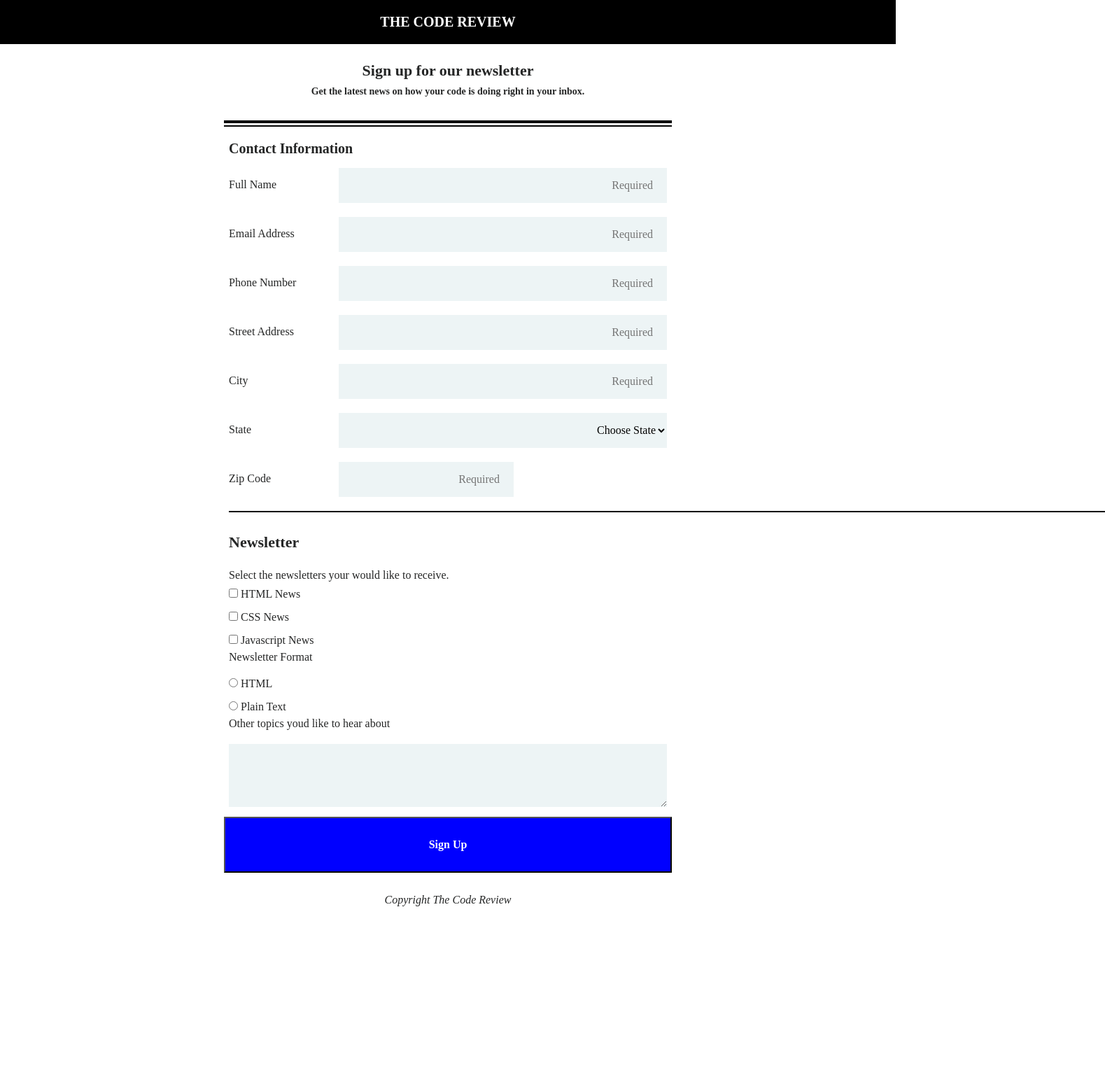
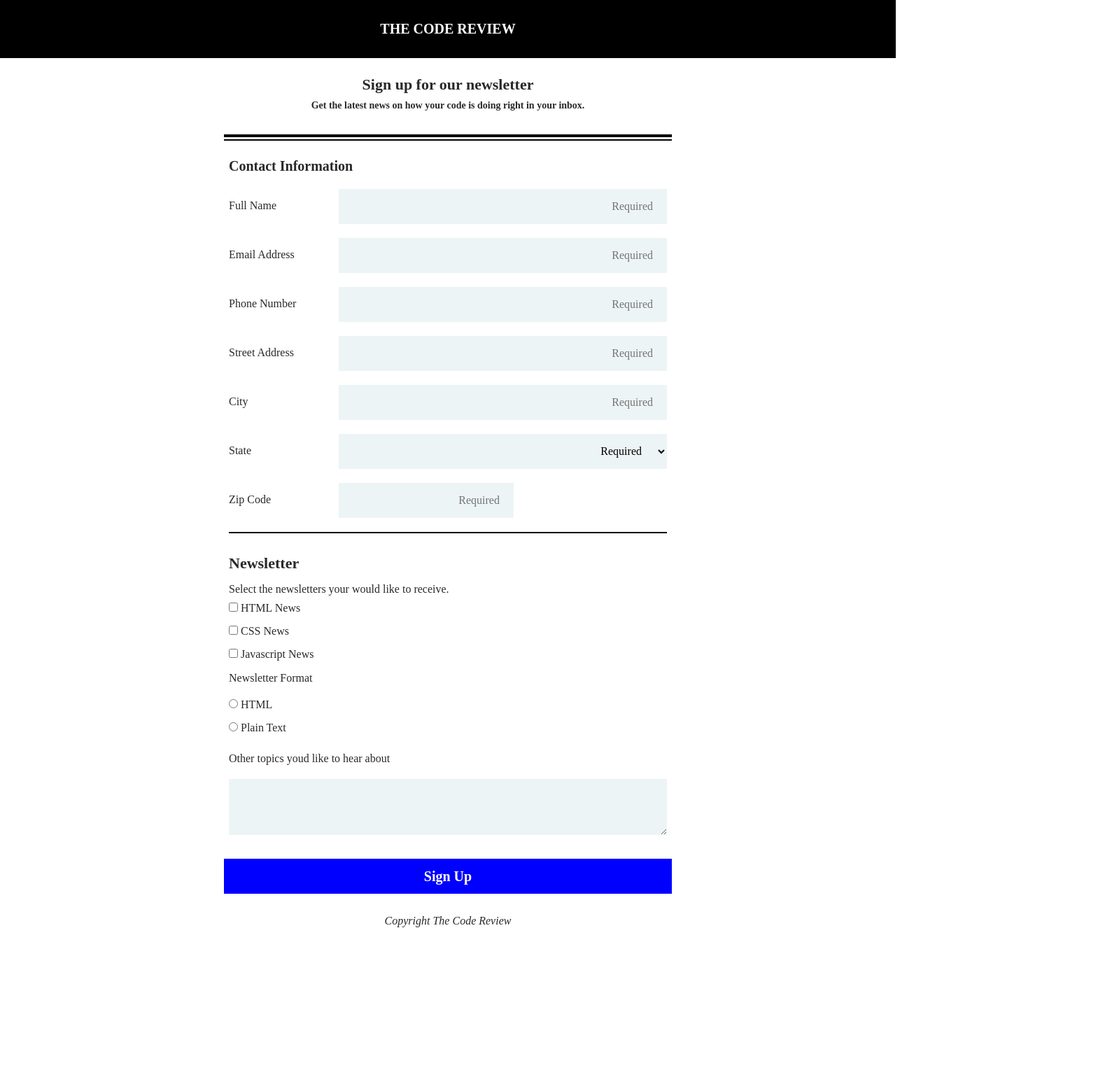
Before and after one commit to AndyDHudson/Treehouse-Techdegree-Project-3, a plain HTML site: page online_registration_v4/index.html in a window 1280 px wide. Shown: the whole page at 70% size, 1579 px wide, since content can reach past the window. Before the commit the page ends 1496 px from the top, so only its background shows below. Drawn offline with Linux system fonts and the light colour scheme.

Commit message:
Draft
Final Changes

```diff
--- a/online_registration_v4/css/styles.css
+++ b/online_registration_v4/css/styles.css
@@ -1,5 +1,7 @@
 /*---Base Element Styles-----
 ===========================*/
+
+
 * {
     box-sizing: border-box;
 }
@@ -9,6 +11,7 @@
     margin: 0;
     padding: 0;
     max-width: 100%;
+    color: #292929;
 }
 
 
@@ -18,6 +21,7 @@
 .checkbox-container {
     margin-bottom: 10px;
 }
+
 .radio-container {
     margin-top: 10px;
 }
@@ -25,6 +29,7 @@
 
  /*---Page Elements----------
 ===========================*/
+
 .main-header {
         text-align: center;
         margin-bottom: 20px;
@@ -35,8 +40,8 @@
     color: white;
     background-color: black;
     margin: 0;
-    padding-top: 20px;
-    padding-bottom: 20px;
+    padding-top: 30px;
+    padding-bottom: 30px;
     font-size: 20px;
 }
 
@@ -56,7 +61,6 @@
     margin-bottom: 2px;
 }
 
-
 p:after {
     content: '';
     border-bottom: solid 4px black;
@@ -64,7 +68,7 @@
     position: absolute;
     bottom: 3px;
     left: 0;
-    }
+}
 
 fieldset {
     border: none;
@@ -76,6 +80,8 @@
     text-align: left;
     width: 90%;
     margin: 10px 0px 10px 0px;
+    padding-top: 5px;
+    padding-bottom: 5px;
 }
 
 .required {
@@ -87,6 +93,15 @@
     background-color: #edf4f5;
     text-align: right;
     padding-right: 20px;
+}
+
+.checkbox-container {
+    padding-bottom: 10px;
+
+}
+
+.radio-container {
+    padding-bottom: 20px;
 }
 
 #state {
@@ -109,7 +124,7 @@
     font-weight: bold;
     width: 100%;
     padding-top: 30px;
-    padding-bottom: 20px;
+    padding-bottom: 10px;
     border-top: black solid 2px;
 }
 
@@ -129,40 +144,40 @@
 
 textarea:focus {
     outline: none !important;
-    border-color: red;
-    box-shadow: 0 0 10px red;
+    border-color: blue;
+    box-shadow: 0 0 10px blue;
 }
 
 input:focus {
     outline: none !important;
-    border:1px solid red;
-    box-shadow: 0 0 10px red;
+    border:1px solid blue;
+    box-shadow: 0 0 10px blue;
 }
 
 select:focus {
     outline: none !important;
-    border:1px solid red;
-    box-shadow: 0 0 10px red;
+    border:1px solid blue;
+    box-shadow: 0 0 10px blue;
 }
 
 #text {
     width: 100%;
-    height: 90px;
+    height: 100px;
     background-color: #edf4f5;
     border: none;
-}
-
-.button {
-    margin-left: 15px;
-    margin-right: 15px;
+    margin-bottom: 20px;
 }
 
 .sign-up {
-    width: 100%;
-    height: 80px;
+    font-size: 20px;
+    text-align: center;
+    border: none;
     font-weight: bold;
     color: white;
+    height: 70px;
     background-color: blue;
+    margin-left: 15px;
+    margin-right: 15px;
 }
 
 footer {
@@ -172,13 +187,16 @@
     padding-bottom: 200px;
 }
 
+
 /*---MEDIA QUERY----------------
 /* media query screen 768px---*/
 
  @media (min-width: 768px)  {
 
-/*---Layout Containers-------
+
+/*---Flexbox Container-------
 ===========================*/
+
 .contact-container {
     display: flex;
     flex-wrap: wrap;
@@ -186,18 +204,24 @@
     margin-right: 25%;
 }
 
+
  /*---Page Elements----------
 ===========================*/
 
+h1 {
+    width: 100%;
+}
+
 h2 {
     font-size: 22px;
-    margin: 25px 20px 0px 20px;
+    margin-left: 25%;
+    margin-right: 25%;
     padding: 0;
 }
 
 p {
     font-size: 14px;
-    margin: 10px 25% 0px 25%;
+    margin: 10px 25% 0px 25%;;
     padding: 0px 0px 40px 0px;
     border-bottom: solid 2px black;
     font-weight: bold;
@@ -212,7 +236,7 @@
     position: absolute;
     bottom: 3px;
     left: 0;
-    }
+}
 
 #contact {
     width: 50%;
@@ -224,51 +248,45 @@
     width: 25%;
 }
 
-.required {
-    width: 75%;
-}
-
+.required,
 #state {
     width: 75%;
-}
+ }
 
 #zip {
     width: 40%;
 }
 
 .newsletter-legend {
-    margin-left: 25%;
-    margin-right: 25%;
+width: 50%;
+margin-left: 25%;
+margin-right: 25%;
 }
 
-.newsletter-legend-label {
-    margin-left: 25%;
-    margin-right: 25%;
-}
-
+.radio-container,
+.format-legend,
+.format-legend,
+.newsletter-legend-label,
 .format-legend {
     margin-left: 25%;
     margin-right: 25%;
 }
 
-.radio-container {
-    margin-left: 25%;
-    margin-right: 25%;
-}
-
-.checkbox-container {
-    width: 50%;
-    margin: auto;
-}
-
+.checkbox-container,
 .textarea-container {
     width: 50%;
     margin: auto;
 }
 
+#text {
+    width: 100%;
+    height: 80px;
+    background-color: #edf4f5;
+    border: none;
+}
+
 .sign-up {
-    display: block;
-    width: 50%;
+    height: 50px;
     margin-left: 25%;
     margin-right: 25%;
 }
--- a/online_registration_v4/index.html
+++ b/online_registration_v4/index.html
@@ -37,9 +37,8 @@
                         <input class="required" placeholder="Required" type="text" id="city" name="user_city" required><br>
 
                         <label class="contact-label" for="state">State</label><br>
-                        <select id="state" name="user_state">
-                            <optgroup label="United States">
-                                            <option value="">Choose State</option>
+                        <select class="required" id="state" name="user_state">
+                                <option value="" disabled selected>Required</option>
                                 <option value="alabama">Alabama</option>
                                 <option value="alaska">Alaska</option>
                                 <option value="arizona">Arizona</option>
@@ -90,7 +89,6 @@
                                 <option value="west_Virginia">West Virginia</option>
                                 <option value="wisconsin">Wisconsin</option>
                                 <option value="wyoming">Wyoming</option>
-                                </optgroup>
                         </select><br>
 
                         <label class="contact-label" for="zip">Zip Code</label><br>
@@ -129,7 +127,9 @@
                     </div>
                 </fieldset>
 
+                <div class="sign-up">
                     <button class="sign-up" type="submit">Sign Up</button>
+                </div>
             </form>
             <footer>Copyright The Code Review</footer>
         </div>
```
Lines whose indentation alone changed are shown as unchanged.
